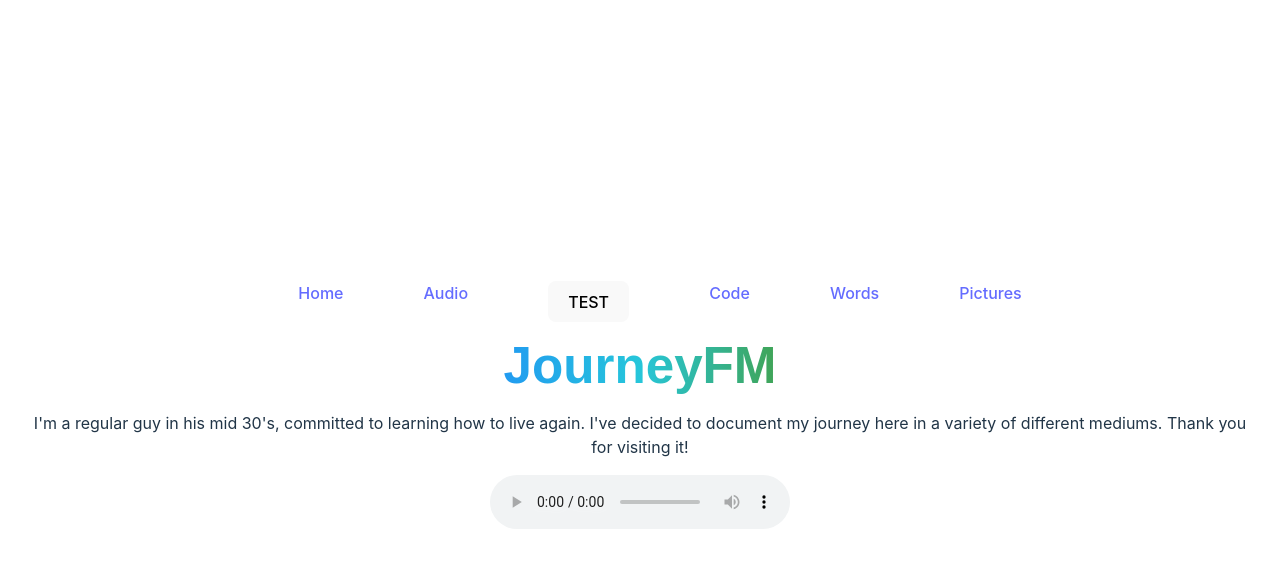
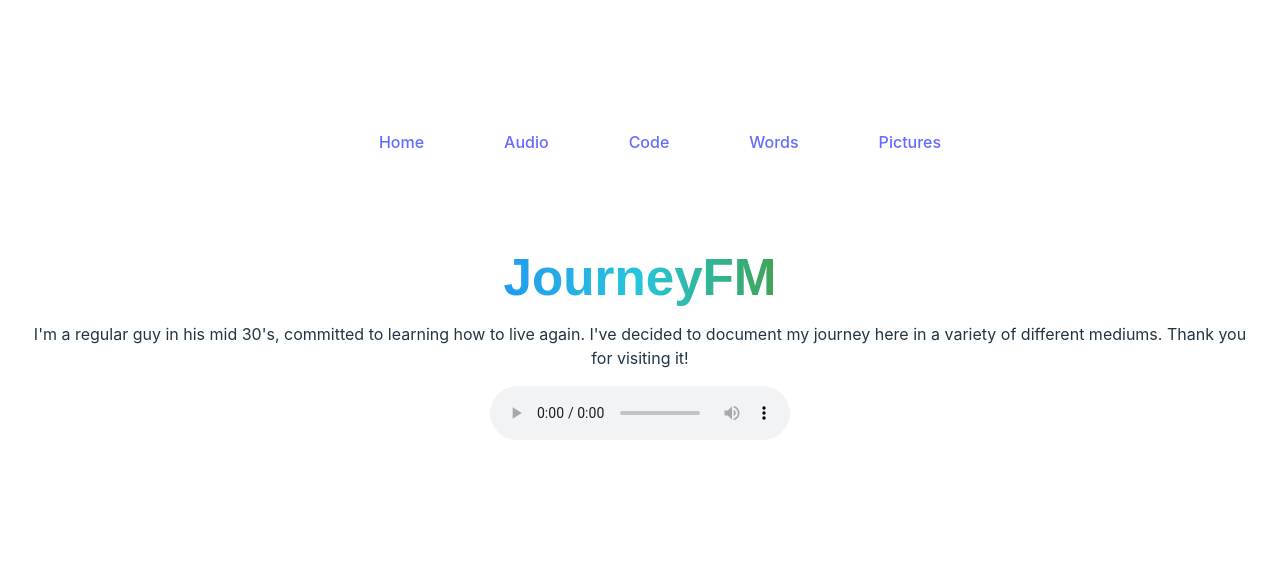
Before and after one commit to CeeFM/journey-fm, a React (Vite) app: page / in a window 1280 px wide. Shown: the top 568 px of the page. Built offline with nearby package versions, Linux system fonts and the light colour scheme.

Commit message:
navbar moved to top of page in temporary way for now

```diff
--- a/src/App.css
+++ b/src/App.css
@@ -18,6 +18,10 @@
   filter: drop-shadow(0 0 2em #61dafbaa);
 }
 
+#fuckinghell {
+  margin-top: -15rem;
+  margin-bottom: 5rem;
+}
 
 
 @keyframes logo-spin {
--- a/src/views/Nav.jsx
+++ b/src/views/Nav.jsx
@@ -8,7 +8,7 @@ function Nav() {
 
     return (
         <>
-
+<div id='fuckinghell'>
             <nav className="navbar navbar-expand-lg navbar-light bg-light">
                 <div class="container-fluid">
                     <div class="collapse navbar-collapse" id="navbarNav">
@@ -19,7 +19,6 @@ function Nav() {
                             <li class="nav-item">
                                 <a class="nav-link" href="/audio">Audio</a>
                             </li>
-                            <button>TEST</button>
                             <li class="nav-item">
                                 <a class="nav-link" href="/code">Code</a>
                             </li>
@@ -33,7 +32,7 @@ function Nav() {
                     </div>
                 </div>
             </nav>
-
+            </div>
         </>
     )
 }
```
